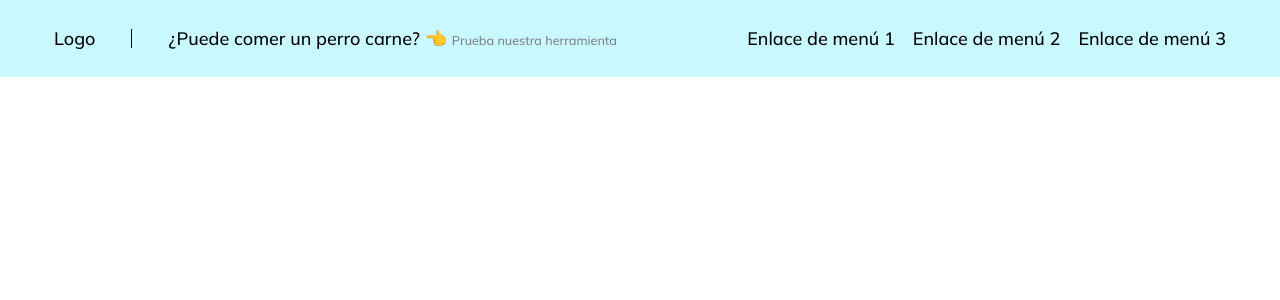
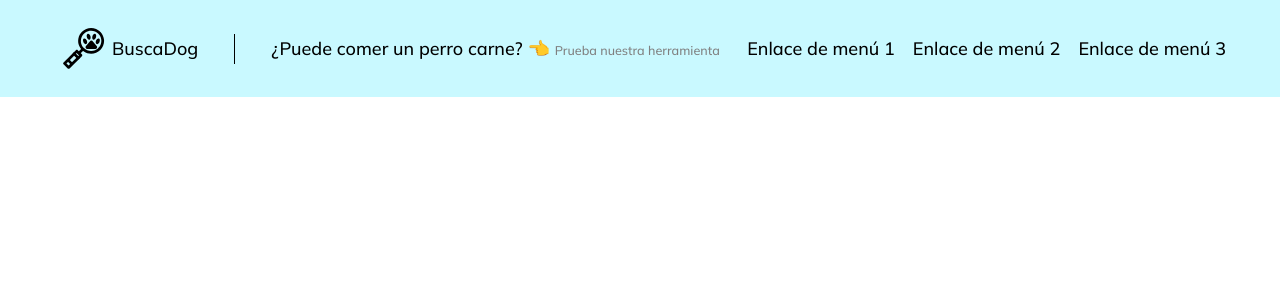
Before and after one commit to Serranosoft/buscador-alimentos-perros-web, a Next.js app: page / in a window 1280 px wide. Shown: the top 300 px of the page. Built offline with nearby package versions, Linux system fonts and the light colour scheme.

Commit message:
Feat: Más estilos

```diff
--- a/components/header.js
+++ b/components/header.js
@@ -28,7 +28,28 @@ export default function Header() {
     return (
         <header className={styles.header}>
             <div className={styles.menuLogo}>
-                <span>Logo</span>
+                <Link href="/">
+                    <a>
+                        <div>
+                            <svg version="1.2" xmlns="http://www.w3.org/2000/svg" viewBox="0 0 128 128" width="58" height="58">
+                            <path id="icon:1" fill-rule="evenodd" class="s0" d="m70.6 57.5l9.5-11.4c1.7-2.9 5.7-2.9 7.3 0l9.5 11.4c1.7 2.9-0.3 6.5-3.6 6.5h-19.1c-3.2 0-5.3-3.6-3.6-6.5zm2.4-13.5c1.6 3.7 1 7.4-1.3 8.3-2.2 1-5.3-1.2-6.8-4.9-1.6-3.6-1-7.3 1.3-8.3 2.2-0.9 5.3 1.3 6.8 4.9zm8.7-10.2c1.1 3.8 0.1 7.4-2.3 8-2.3 0.7-5.1-1.8-6.2-5.6-1.2-3.8-0.2-7.4 2.2-8.1 2.3-0.7 5.2 1.9 6.3 5.7zm20.1 5.3c2.3 1 2.9 4.7 1.3 8.3-1.5 3.7-4.6 5.9-6.8 4.9-2.3-0.9-2.9-4.6-1.3-8.3 1.5-3.6 4.6-5.8 6.8-4.9zm-9.2-11c2.4 0.7 3.4 4.3 2.2 8.1-1.1 3.8-3.9 6.3-6.2 5.6-2.4-0.6-3.4-4.2-2.3-8 1.1-3.8 4-6.4 6.3-5.7z"/>
+                            <g id="Layer_2">
+                                <g id="_20_Education_Line_Icon_Set">
+                                    <g id="Magnifying_Glass">
+                                        <path id="Layer" fill-rule="evenodd" class="s1" d="m83.3 75.4c-12.4 0-23.6-7.5-28.4-18.9-4.7-11.5-2.1-24.7 6.7-33.5 8.8-8.8 22-11.4 33.4-6.7 11.5 4.8 19 16 19 28.4 0 4-0.8 8-2.3 11.8-1.6 3.7-3.9 7.1-6.7 9.9-2.9 2.9-6.2 5.1-10 6.7-3.7 1.5-7.7 2.3-11.7 2.3zm0-54.9c-9.8 0-18.7 5.9-22.4 14.9-3.8 9.1-1.7 19.5 5.2 26.5 7 6.9 17.4 9 26.5 5.2 9-3.7 14.9-12.6 14.9-22.4 0-3.2-0.6-6.3-1.8-9.3-1.2-2.9-3-5.6-5.3-7.8-2.2-2.3-4.9-4.1-7.8-5.3-3-1.2-6.1-1.8-9.3-1.8z"/>
+                                        <path id="Layer" fill-rule="evenodd" class="s1" d="m29.9 111q-0.3 0-0.6-0.1-0.3 0-0.6-0.2-0.3-0.1-0.6-0.3-0.2-0.1-0.4-0.4l-9.7-9.7q-0.5-0.4-0.8-1-0.2-0.6-0.2-1.2 0-0.7 0.2-1.3 0.3-0.6 0.8-1l29.1-29.1q0.4-0.5 1-0.7 0.6-0.3 1.2-0.3 0.7 0 1.3 0.3 0.6 0.2 1 0.7l9.7 9.7q0.5 0.4 0.7 1 0.3 0.6 0.3 1.3 0 0.6-0.3 1.2-0.2 0.6-0.7 1.1l-29.1 29q-0.2 0.3-0.4 0.4-0.3 0.2-0.6 0.3-0.3 0.2-0.6 0.2-0.3 0.1-0.7 0.1zm-5.1-12.9l5.1 5.1 24.6-24.5-5.2-5.2z"/>
+                                        <path id="Layer" class="s1" d="m54.2 77q-0.3 0-0.6 0-0.4-0.1-0.6-0.2-0.3-0.1-0.6-0.3-0.3-0.2-0.5-0.4-0.5-0.5-0.7-1.1-0.3-0.5-0.3-1.2 0-0.6 0.3-1.2 0.2-0.6 0.7-1.1l8.1-8.1c0.6-0.6 1.4-0.9 2.3-0.9 0.8 0 1.7 0.3 2.3 0.9 0.6 0.6 0.9 1.5 0.9 2.3 0 0.9-0.3 1.7-0.9 2.3l-8.1 8.1q-0.2 0.2-0.5 0.4-0.3 0.2-0.6 0.3-0.3 0.1-0.6 0.2-0.3 0-0.6 0z"/>
+                                        <path id="Layer" class="s1" d="m52.6 88.4q-0.3 0-0.7-0.1-0.3-0.1-0.6-0.2-0.3-0.1-0.5-0.3-0.3-0.2-0.5-0.4l-9.7-9.7c-0.6-0.6-1-1.4-1-2.3 0-0.8 0.4-1.7 1-2.3 0.6-0.6 1.4-0.9 2.3-0.9 0.8 0 1.7 0.3 2.3 0.9l9.7 9.7q0.4 0.5 0.7 1.1 0.2 0.6 0.2 1.2 0 0.7-0.2 1.3-0.3 0.6-0.7 1-0.3 0.2-0.5 0.4-0.3 0.2-0.6 0.3-0.3 0.1-0.6 0.2-0.3 0.1-0.6 0.1z"/>
+                                        <path id="Layer" class="s1" d="m36.4 101.3q-0.3 0-0.6-0.1-0.3 0-0.6-0.2-0.3-0.1-0.6-0.3-0.3-0.1-0.5-0.4l-6.4-6.4c-0.6-0.6-1-1.5-1-2.3 0-0.9 0.4-1.7 1-2.3 0.6-0.6 1.4-0.9 2.2-0.9 0.9 0 1.7 0.3 2.3 0.9l6.5 6.5q0.5 0.4 0.7 1 0.3 0.6 0.3 1.3 0 0.6-0.3 1.2-0.2 0.6-0.7 1-0.2 0.3-0.5 0.4-0.2 0.2-0.5 0.3-0.3 0.2-0.7 0.2-0.3 0.1-0.6 0.1z"/>
+                                    </g>
+                                </g>
+                            </g>
+                            </svg>
+                            <span>BuscaDog</span>
+                        </div>
+
+                    </a>
+                </Link>
                 <div className={styles.separator}></div>
                 <Link href="/buscador-ingredientes">
                     <a>¿Puede comer un perro <span id="ingredient-statement" className={styles.ingredientStatement}></span> 👈 <span className={styles.muted}>Prueba nuestra herramienta</span></a>
--- a/pages/buscador-ingredientes/index.js
+++ b/pages/buscador-ingredientes/index.js
@@ -18,7 +18,7 @@ export default function BuscadorIngredientes({ ingredients }) {
             </Head>
 
             <div className={styles.inputContainer}>
-                <h1>¿Qué alimentos son saludables o perjudiciales en un perro para comer?</h1>
+                <h1>¿Qué alimentos son {/* <span className={styles.highlightSuccess}> */}saludables{/* </span> */} o {/* <span className={styles.highlightError}> */}perjudiciales{/* </span> */} para mi perro?</h1>
                 <input type="text" className={styles.searchInput} placeholder="¿Mi perro puede comer ..." onKeyUp={(e) => displayMatches(e.target.value)} onChange={(e) => displayMatches(e.target.value)} />
                 <div className={styles.suggestions}>
                     {matches.map(el => {
--- a/styles/css/Header.module.css
+++ b/styles/css/Header.module.css
@@ -5,8 +5,11 @@
   -webkit-box-pack: justify;
       -ms-flex-pack: justify;
           justify-content: space-between;
+  -webkit-box-align: center;
+      -ms-flex-align: center;
+          align-items: center;
   background-color: #C9F9FF;
-  padding: 1.5rem 3rem;
+  padding: 1.2rem 3rem;
 }
 
 .header .menuContainer {
@@ -18,9 +21,12 @@
 
 .header .separator {
   width: 1px;
-  height: 85%;
+  height: 30px;
   margin: auto 0;
   background-color: black;
+  -ms-flex-item-align: unset;
+      -ms-grid-row-align: unset;
+      align-self: unset;
 }
 
 .header .menuLogo {
@@ -30,6 +36,26 @@
   gap: 2rem;
 }
 
+.header .menuLogo svg {
+  height: 3rem;
+}
+
+.header .menuLogo > a:first-child div {
+  display: -webkit-box;
+  display: -ms-flexbox;
+  display: flex;
+  -webkit-box-align: center;
+      -ms-flex-align: center;
+          align-items: center;
+  cursor: pointer;
+}
+
+.header .menuLogo a {
+  -ms-flex-item-align: center;
+      -ms-grid-row-align: center;
+      align-self: center;
+}
+
 .header .muted {
   font-size: 0.7rem;
   color: gray;
--- a/styles/scss/modules/Header.module.scss
+++ b/styles/scss/modules/Header.module.scss
@@ -3,8 +3,9 @@ $header-muted: gray;
 .header {
     display: flex;
     justify-content: space-between;
+    align-items: center;
     background-color: $header-background;
-    padding: 1.5rem 3rem;
+    padding: 1.2rem 3rem;
 
     .menuContainer {
         display: flex;
@@ -13,7 +14,7 @@ $header-muted: gray;
 
     .separator {
         width: 1px;
-        height: 85%;
+        height: 30px;
         margin: auto 0;
         background-color: black;
     }
@@ -21,6 +22,17 @@ $header-muted: gray;
     .menuLogo {
         display: flex;
         gap: 2rem;
+        svg {
+            height: 3rem;
+        }
+        & > a:first-child div {
+            display: flex;
+            align-items: center;
+            cursor: pointer;
+        }
+        a {
+            align-self: center;
+        }
     }
 
     .muted {
```
Also changed, not shown: pages/buscador-ingredientes/[name].js (+5 -2 lines), styles/css/Ingredient.module.css (+12 -3 lines), styles/css/buscadorIngrediente.module.css (+16 -2 lines), styles/scss/modules/Ingredient.module.scss (+10 -5 lines), styles/scss/modules/buscadorIngrediente.module.scss (+13 -2 lines).
